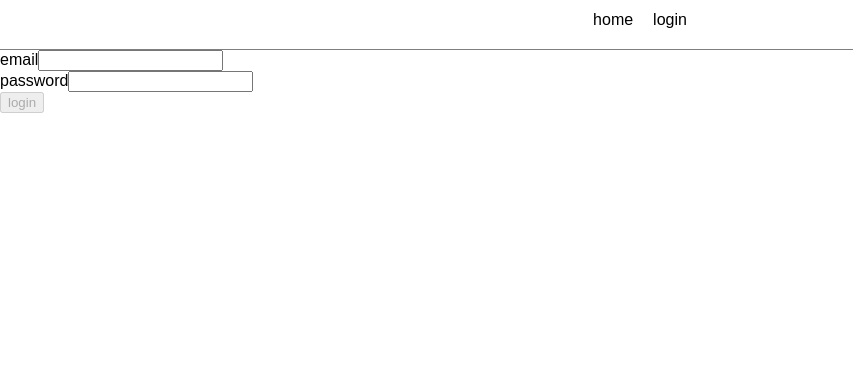
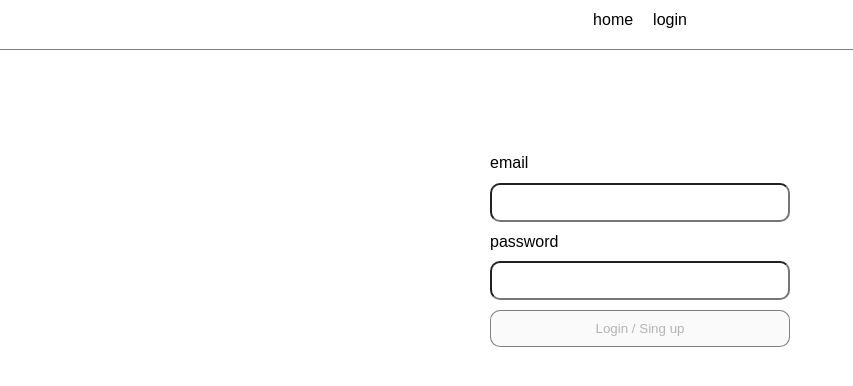
Before and after one commit to mamonde456/wanted-pre-onboarding-challenge-fe-1, a React (Create React App) app: page /auth in a window 1280 px wide. Shown: the top 386 px of the page, without its empty margins (0-853 px from the left). Built offline with nearby package versions, Linux system fonts and the light colour scheme.

Commit message:
add:css 스타일

```diff
--- a/src/screen/Login.tsx
+++ b/src/screen/Login.tsx
@@ -3,22 +3,38 @@ import { useNavigate } from "react-router-dom";
 import { useSetRecoilState } from "recoil";
 import styled from "styled-components";
 import { IUser, userAPi } from "../api";
-import { isLogged } from "../atom";
+import { errorMsg, isLogged } from "../atom";
 
 const Wrapper = styled.div`
   width: 100%;
-  height: 100vh;
+  height: 400px;
+  padding: 10px;
+  display: flex;
+  justify-content: center;
+  align-items: center;
+  form {
+    padding: 10px;
+    display: flex;
+    flex-direction: column;
+    gap: 10px;
+    #button {
+      border-radius: 10px;
+      border: solid 1px rgba(0, 0, 0, 0.5);
+      padding: 10px;
+    }
+    p {
+      width: 300px;
+      display: flex;
+      flex-direction: column;
+      gap: 10px;
+    }
+  }
 `;
 
-const Notification = styled.p`
-  width: 100vw;
-  height: 30px;
-  background-color: black;
-  text-align: center;
-  line-height: 30px;
-  color: white;
-  position: absolute;
-  top: 0;
+const Input = styled.input`
+  width: 100%;
+  padding: 10px;
+  border-radius: 10px;
 `;
 
 interface IData {
@@ -32,7 +48,7 @@ export default function Login() {
     email: "",
     password: "",
   });
-  const [msg, setMsg] = useState<string | undefined>();
+  const setMsg = useSetRecoilState(errorMsg);
   const seIstLogged = useSetRecoilState(isLogged);
   const navigator = useNavigate();
 
@@ -48,9 +64,7 @@ export default function Login() {
   const passwordMatch = (password: string) => {
     return passwordRegEx.test(password);
   };
-
-  const setLoginInit = ({ message, token }: IData) => {
-    setMsg(message);
+  const setLoginInit = ({ token }: IData) => {
     seIstLogged(true);
     localStorage.setItem("token", token);
     navigator("/");
@@ -67,8 +81,17 @@ export default function Login() {
       const data = await userAPi(user);
       if (data.token) {
         setLoginInit(data);
+      } else {
+        setMsg("비밀번호가 틀렸습니다.");
+        timeOut(2000);
       }
     }
+  };
+
+  const timeOut = (time: number) => {
+    setTimeout(() => {
+      setMsg(null);
+    }, time);
   };
 
   const onChange = (event: React.FormEvent<HTMLInputElement>) => {
@@ -80,11 +103,10 @@ export default function Login() {
   };
   return (
     <Wrapper>
-      {msg && <Notification>{msg}</Notification>}
       <form onSubmit={onSubmit}>
         <p>
           <label htmlFor="id">email</label>
-          <input
+          <Input
             type="text"
             id="id"
             name="email"
@@ -94,7 +116,7 @@ export default function Login() {
         </p>
         <p>
           <label htmlFor="pw">password</label>
-          <input
+          <Input
             type="text"
             id="pw"
             name="password"
@@ -104,7 +126,8 @@ export default function Login() {
         </p>
         <input
           type="submit"
-          value="login"
+          value="Login / Sing up"
+          id="button"
           disabled={
             passwordMatch(user.password) && emailMatch(user.email)
               ? false
```
